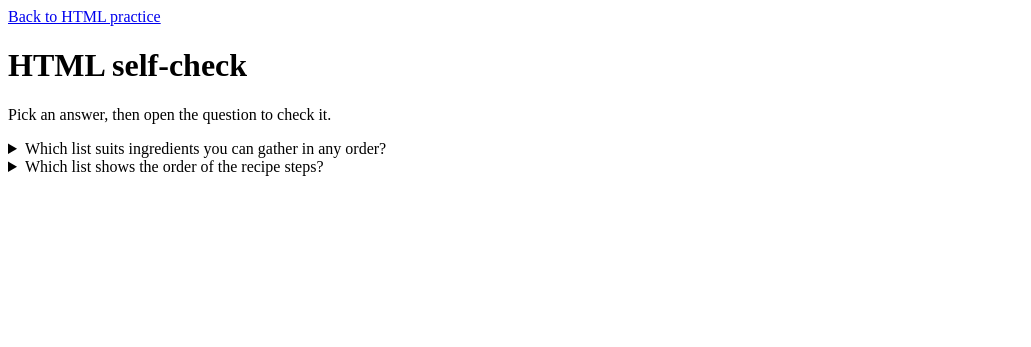
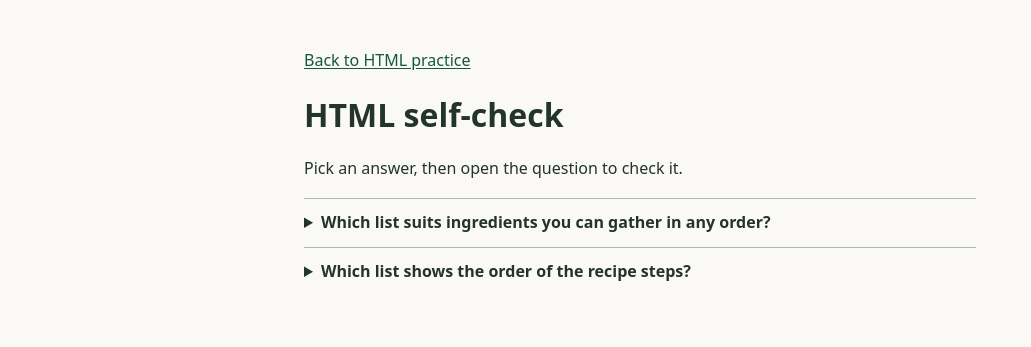
Before and after one commit to AdityaGit8009/ApnaCollege-Project, a plain HTML site: page examples/quiz.html in a window 1280 px wide. Shown: the whole page, without its empty margins (0-1031 px from the left). Drawn offline with Linux system fonts and the light colour scheme.

Commit message:
Improve reading width and keyboard focus across practice pages

```diff
--- a/examples/quiz.html
+++ b/examples/quiz.html
@@ -4,6 +4,7 @@
     <meta charset="utf-8">
     <meta name="viewport" content="width=device-width, initial-scale=1">
     <title>HTML self-check | ApnaCollege Project</title>
+    <link rel="stylesheet" href="../styles.css">
   </head>
   <body>
     <nav aria-label="Project">
--- /dev/null
+++ b/styles.css
@@ -0,0 +1,36 @@
+html {
+  background: #faf9f5;
+  color: #23332d;
+  font-family: "Source Sans 3", system-ui, sans-serif;
+  line-height: 1.6;
+}
+
+body {
+  max-width: 42rem;
+  margin: 0 auto;
+  padding: clamp(1rem, 5vw, 3rem);
+}
+
+h1, h2 {
+  line-height: 1.25;
+}
+
+a {
+  color: #15583e;
+  text-underline-offset: 0.15em;
+}
+
+:focus-visible {
+  outline: 0.18rem solid #903b14;
+  outline-offset: 0.2rem;
+}
+
+details {
+  border-top: 1px solid #aab7ad;
+  padding: 0.7em 0;
+}
+
+summary {
+  cursor: pointer;
+  font-weight: 600;
+}
```
Also changed, not shown: examples/lemonade.html (+1 -0 lines), index.html (+1 -0 lines).
